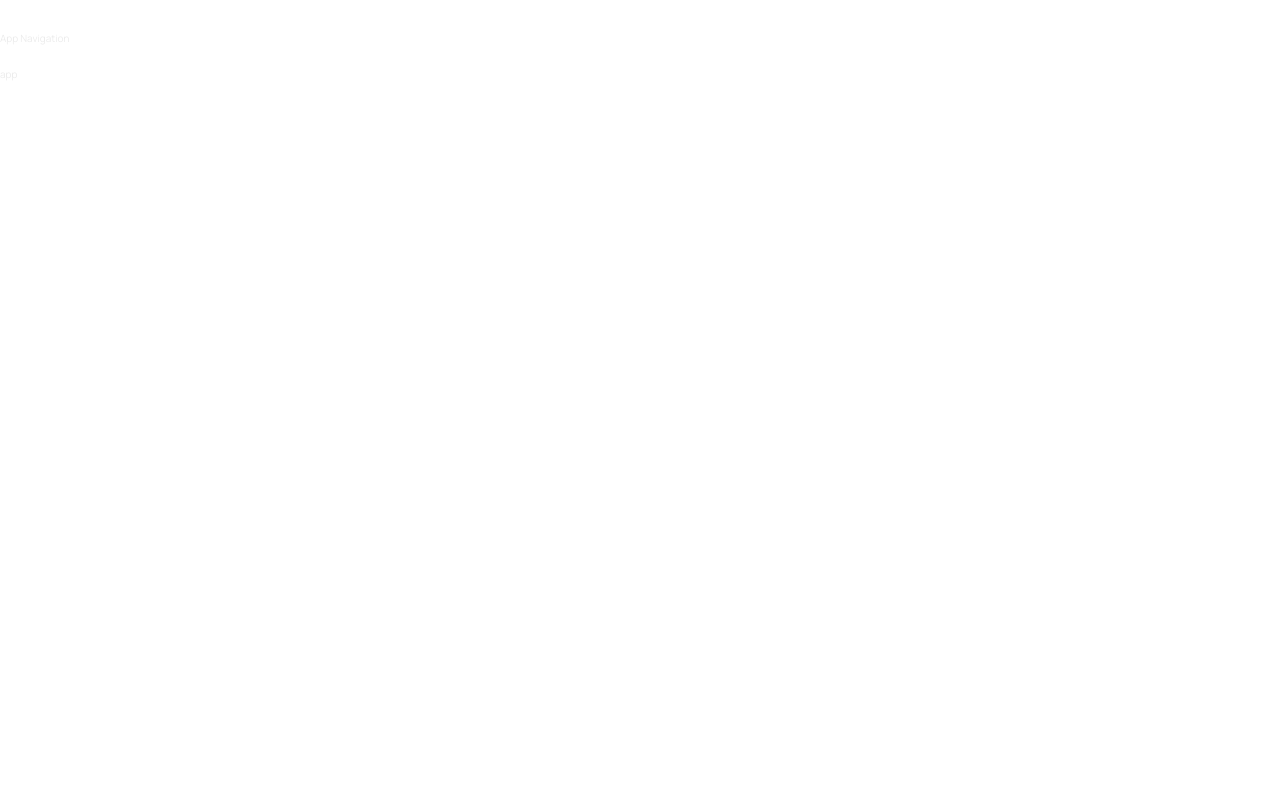
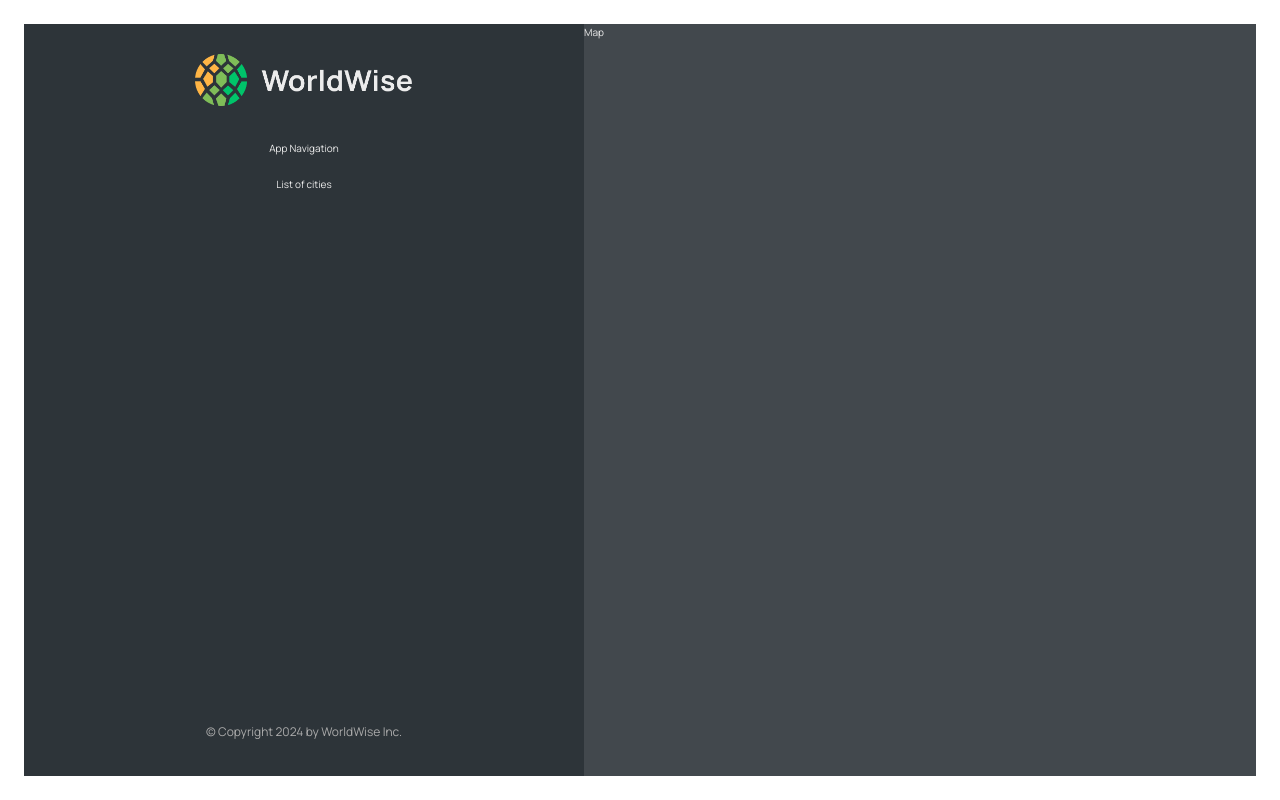
Before and after one commit to AnushkJain2201/worldwise, a React (Vite) app: page /app in a window 1280 px wide. Built offline with nearby package versions, Linux system fonts and the light colour scheme.

Commit message:
feat: builded the app layout.

```diff
--- /dev/null
+++ b/src/components/Map.jsx
@@ -0,0 +1,6 @@
+import styles from "./Map.module.css";
+const Map = () => {
+	return <div className={styles.mapContainer}>Map</div>;
+};
+
+export default Map;
--- /dev/null
+++ b/src/components/Sidebar.jsx
@@ -0,0 +1,22 @@
+import styles from "./Sidebar.module.css";
+import Logo from "./Logo";
+import AppNav from "./AppNav";
+
+const Sidebar = () => {
+	return (
+		<div className={styles.sidebar}>
+			<Logo />
+			<AppNav />
+
+			<p>List of cities</p>
+
+			<footer className={styles.footer}>
+                <p className={styles.copyright}>
+                    &copy; Copyright {new Date(). getFullYear()} by WorldWise Inc.
+                </p>
+            </footer>
+		</div>
+	);
+};
+
+export default Sidebar;
--- a/src/pages/AppLayout.jsx
+++ b/src/pages/AppLayout.jsx
@@ -1,10 +1,12 @@
-import AppNav from "../components/AppNav"
+import styles from './AppLayout.module.css';
+import Sidebar from "../components/Sidebar"
+import Map from '../components/Map';
 
 const AppLayout = () => {
   return (
-    <div>
-      <AppNav />
-      <p>app</p>
+    <div className={styles.app}>
+      <Sidebar />
+      <Map />
     </div>
   )
 }
```
